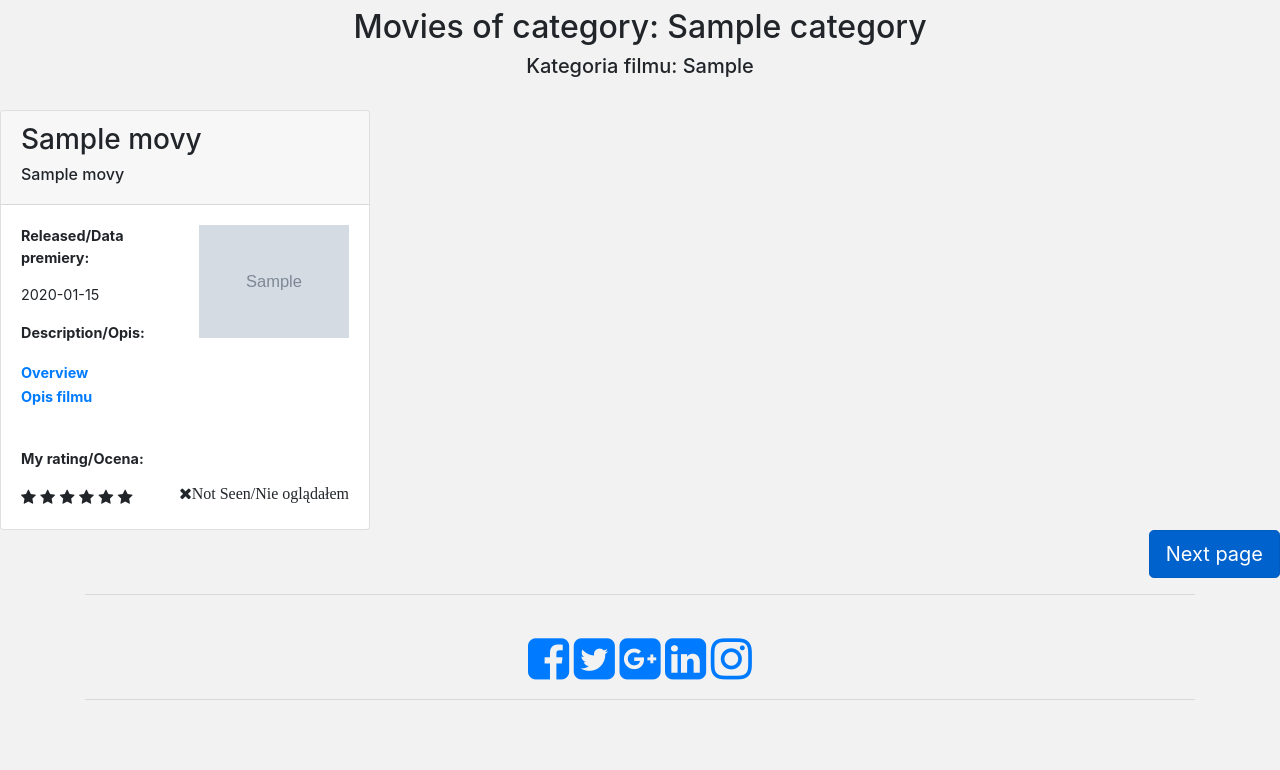
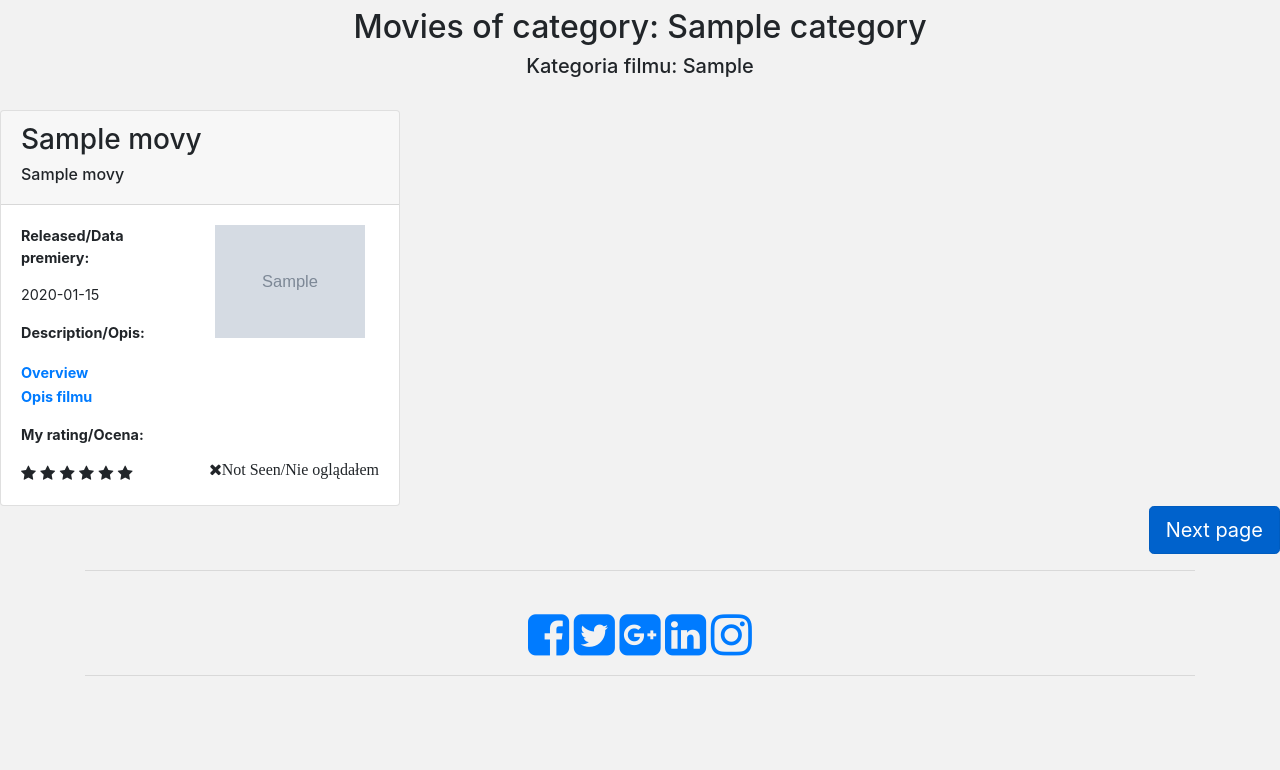
Before and after one commit to MagFry/Questionnaire, a Django app: template Movies/templates/movies/rating.html in a window 1280 px wide. Shown: the part 72-842 px from the top of the page. After the commit the page ends 748 px from the top, so only its background shows below. Run offline with Django 3.2, Linux system fonts and the light colour scheme; tables that the repository leaves empty hold one stand-in row (values such as "Sample post"); the template is opened without the code that fills it: values that come from a table or form of the project are taken from there, most other values are stand-ins (such as "Sample title", 1, 10 or a date in 2020); grey boxes marked "Sample" are stand-in pictures; some libraries are stand-ins or nearby versions.

Commit message:
make wider movie cards - prettier

```diff
--- a/Movies/templates/movies/rating.html
+++ b/Movies/templates/movies/rating.html
@@ -44,7 +44,7 @@ window.addEventListener('beforeunload', function (e) {
  <div class="row">
  {% for movie in movies %}
   <div class="col-sm">
-    <div class="card" style="width: 370px">
+    <div class="card" style="width: 400px">
         <div class="card-header movie-title">
             <h3>{{ movie.movie_title}}</h3>
             <h6>{{ movie.movie_title_pl}}</h6>
@@ -62,7 +62,6 @@ window.addEventListener('beforeunload', function (e) {
             <img src="/media{{ movie.poster_path}}" style="max-width: 150px;"/>
            </div>
            </div>
-          <br>
           <p style="font-size: 0.9em; font-weight: bold;">My rating/Ocena:</p>
           <span class="fa fa-star" id="star1-{{movie.movie_id}}" onclick="add_star(this,1,{{movie.movie_id}})"></span>
           <span class="fa fa-star" id="star2-{{movie.movie_id}}" onclick="add_star(this,2,{{movie.movie_id}})"></span>
```
